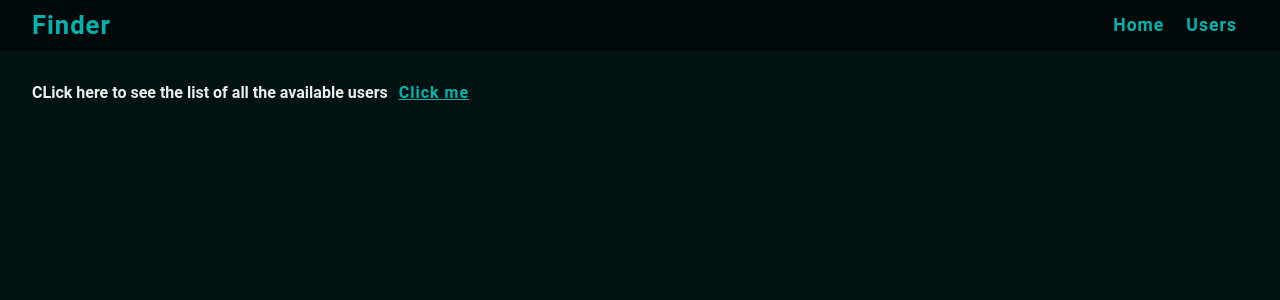
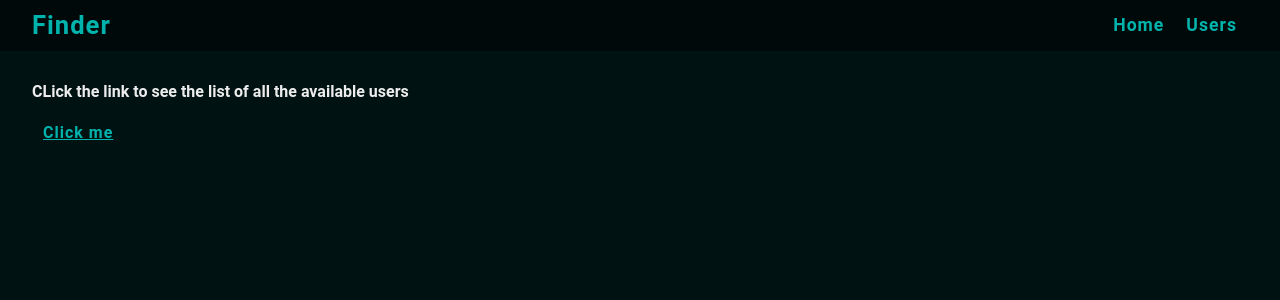
Before and after one commit to mo-renike/ALTSch-FE-Exam, a React (Create React App) app: page /users in a window 1280 px wide. Shown: the top 300 px of the page. Built offline with nearby package versions, Linux system fonts and the light colour scheme; no server answers.

Commit message:
UI adjustments

```diff
--- a/src/Pages/Users/Users.jsx
+++ b/src/Pages/Users/Users.jsx
@@ -6,15 +6,13 @@ const Users = () => {
 
   return (
     <div className="users">
+      <h4>CLick the link to see the list of all the available users</h4>
 
-      <div className="users__nav">
-        <h4>CLick here to see the list of all the available users</h4>
-        <nav className="users__nav-links">
-          <Link to="/users/userlist">
-            Click me
-          </Link>
-        </nav>
-      </div>
+      <nav className="users__nav">
+        <Link to="/users/userlist">
+          Click me
+        </Link>
+      </nav>
       <Outlet />
     </div>
   );
--- a/src/Pages/Users/Users.scss
+++ b/src/Pages/Users/Users.scss
@@ -1,14 +1,10 @@
 .users {
   padding: 2rem;
-  margin-top: 2rem;
+  margin-top: 3rem;
 
   &__nav {
     display: flex;
     margin: 1rem 0;
-    align-items: center;
-
-    &-links {
-      display: flex;
     align-items: center;
 
     > * {
@@ -21,7 +17,6 @@
 
       &:hover {
         color: var(--accent-color);
-        }
       }
     }
 
```
Lines whose indentation alone changed are shown as unchanged.
